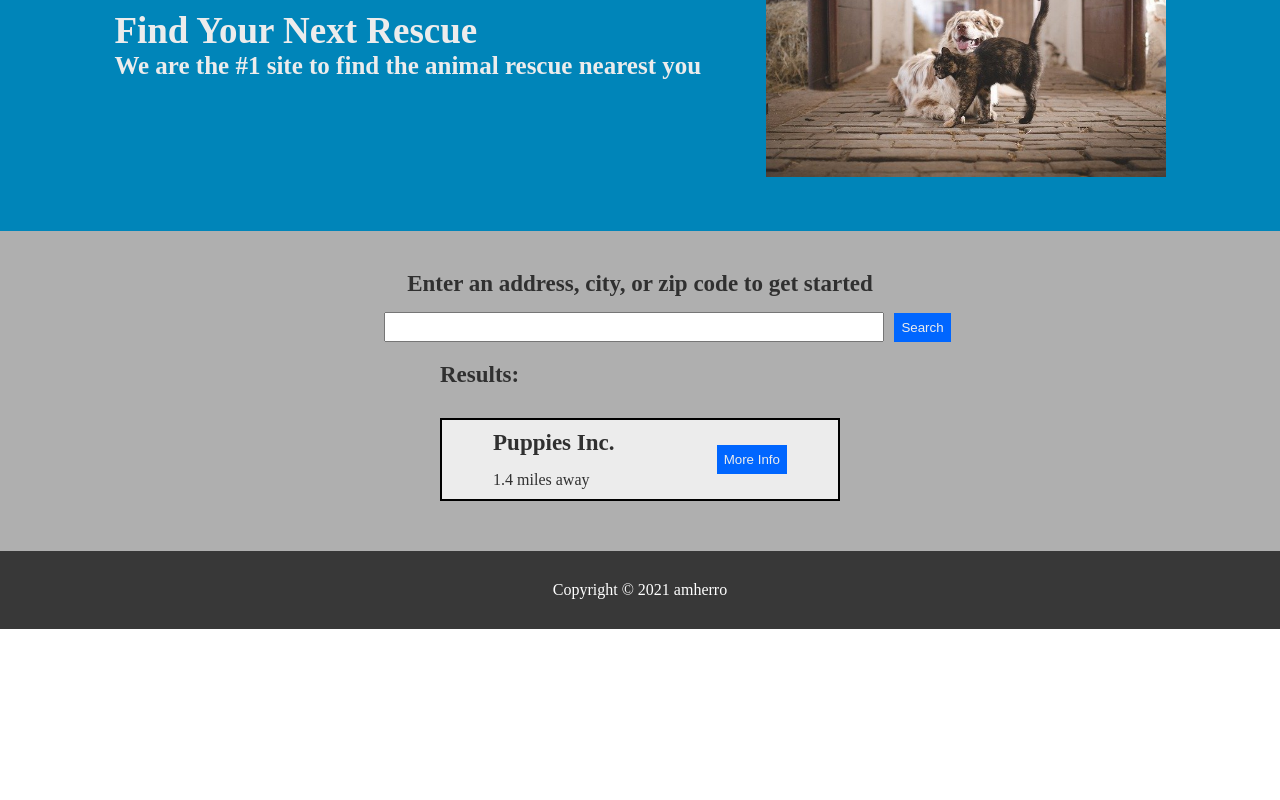
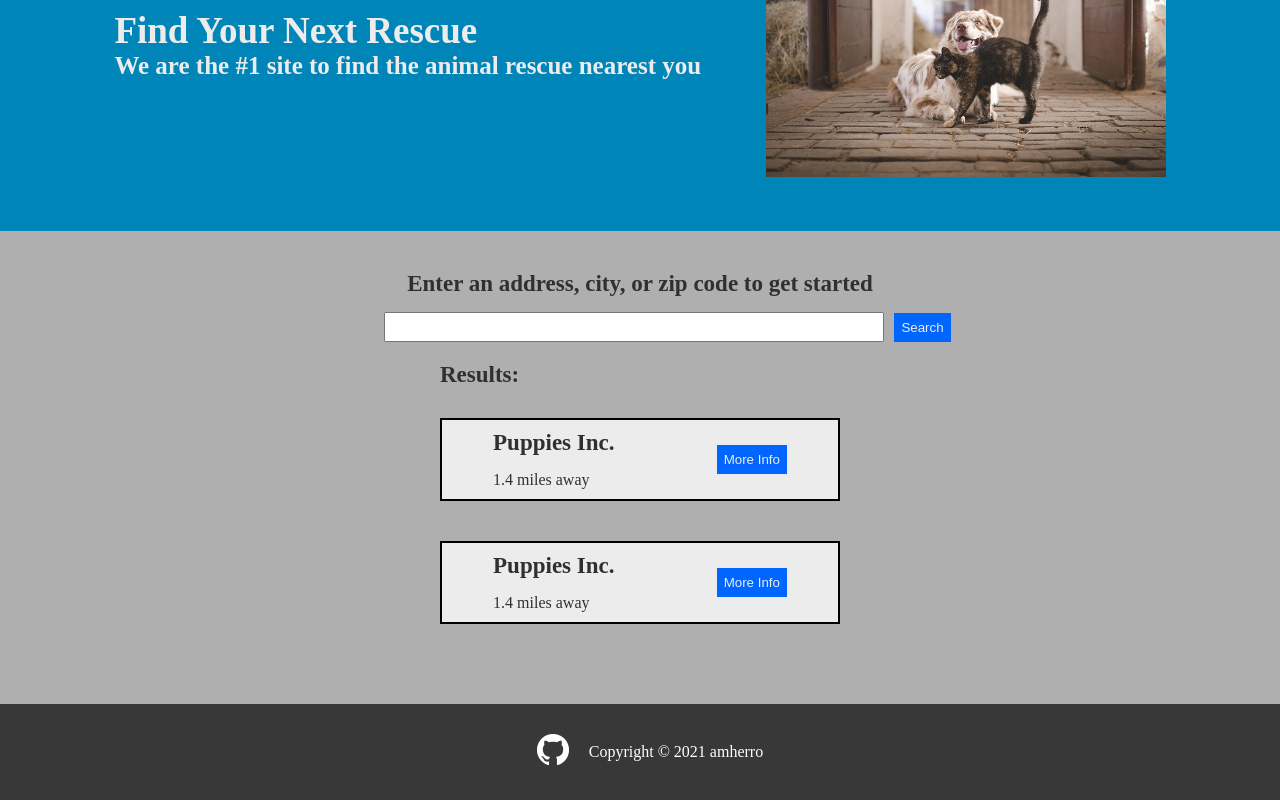
Before and after one commit to amherro/animal_rescue_directory, a React (Create React App) app in the folder animal_rescue_directory/: page / in a window 1280 px wide. Shown: the part 290-1090 px from the top of the page. Before the commit the page ends 919 px from the top, so only its background shows below. Built offline with nearby package versions, Linux system fonts and the light colour scheme.

Commit message:
Adding GitHub logo and link to my GitHub, as well as adding more styling to results cards.

```diff
--- a/animal_rescue_directory/src/components/Footer.js
+++ b/animal_rescue_directory/src/components/Footer.js
@@ -1,9 +1,13 @@
 import React from 'react';
+import logo from '../images/github_logo.png'
 
 const Footer = () => {
   return <div>
       <footer className='footer'>
         <div className="footer_content">
+            <a href="https://github.com/amherro" className="github_link">
+                <img src={logo} alt="GitHub Logo" />
+            </a>
             <p className='copyright'>Copyright © 2021 amherro</p>
         </div>
       </footer>
--- a/animal_rescue_directory/src/components/Results.js
+++ b/animal_rescue_directory/src/components/Results.js
@@ -6,6 +6,7 @@ const Results = () => {
     return (
         <div className='results-section'>
             <Result />
+            <Result />
         </div>
     )
 }
--- a/animal_rescue_directory/src/styles/_footer.scss
+++ b/animal_rescue_directory/src/styles/_footer.scss
@@ -5,4 +5,15 @@ footer {
     text-align: center;
     background-color: rgb(56, 56, 56);
     color: rgb(255, 255, 255);
+    display: flex;
+    justify-content: space-around;
 }
+
+.footer_content {
+    display: flex;
+    align-items: center;
+}
+
+.github_link {
+    margin: 0px 20px;
+}
--- a/animal_rescue_directory/src/styles/_result.scss
+++ b/animal_rescue_directory/src/styles/_result.scss
@@ -5,6 +5,7 @@
     width: 400px;
     padding: 10px 0px;
     margin: 10px 0px;
+    margin-bottom: 40px;
     align-items: center;
     justify-content: space-around;
 
```
Also changed, not shown: animal_rescue_directory/src/images/github_logo.png (added).
